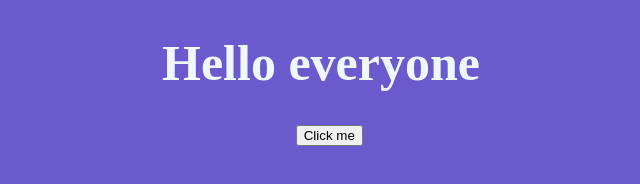
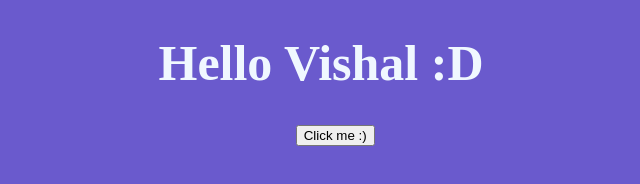
Before and after one commit to PhaedraOrtiz/First-Html, a plain HTML site: page Index.html in a window 1280 px wide. Shown: the whole page, without its empty margins (319-959 px from the left). Drawn offline with Linux system fonts and the light colour scheme.

Commit message:
lets see
idk

```diff
--- a/Index.html
+++ b/Index.html
@@ -5,9 +5,9 @@
   <link href="css/style.css" rel="stylesheet">
  </head>
  <body>
-   <h1>Hello everyone</h1>
+   <h1>Hello Vishal :D</h1>
    <a href="https://www.desmos.com/">
-   <button>Click me</button>
+   <button>Click me :)</button>
    </a>
  </body>
 </html>
```
